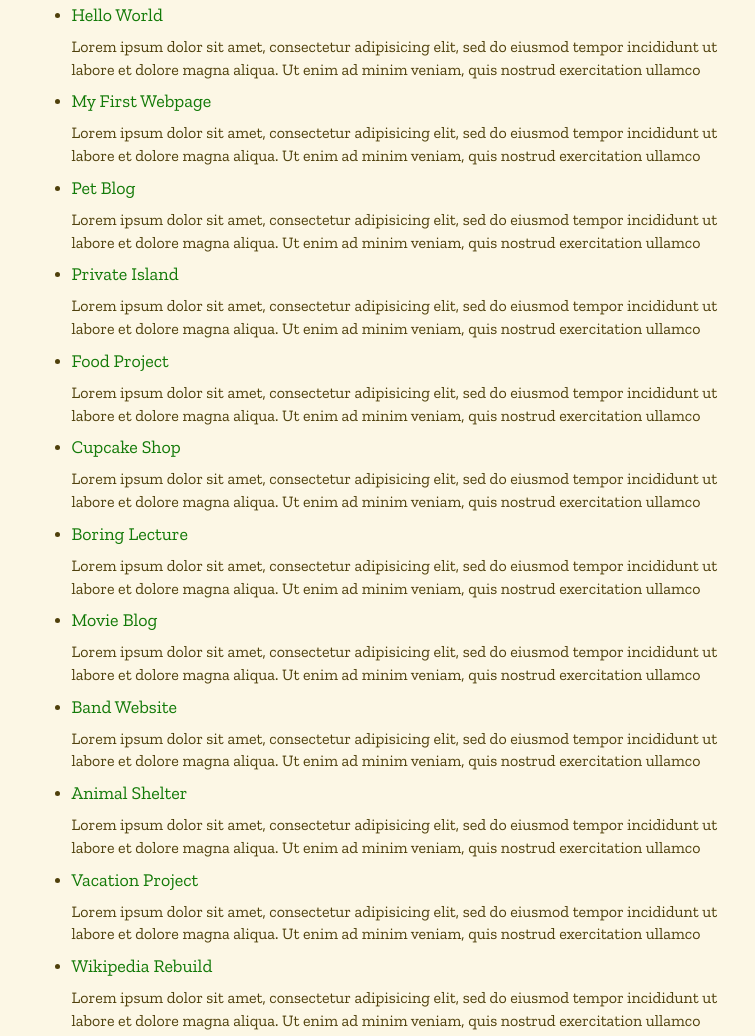
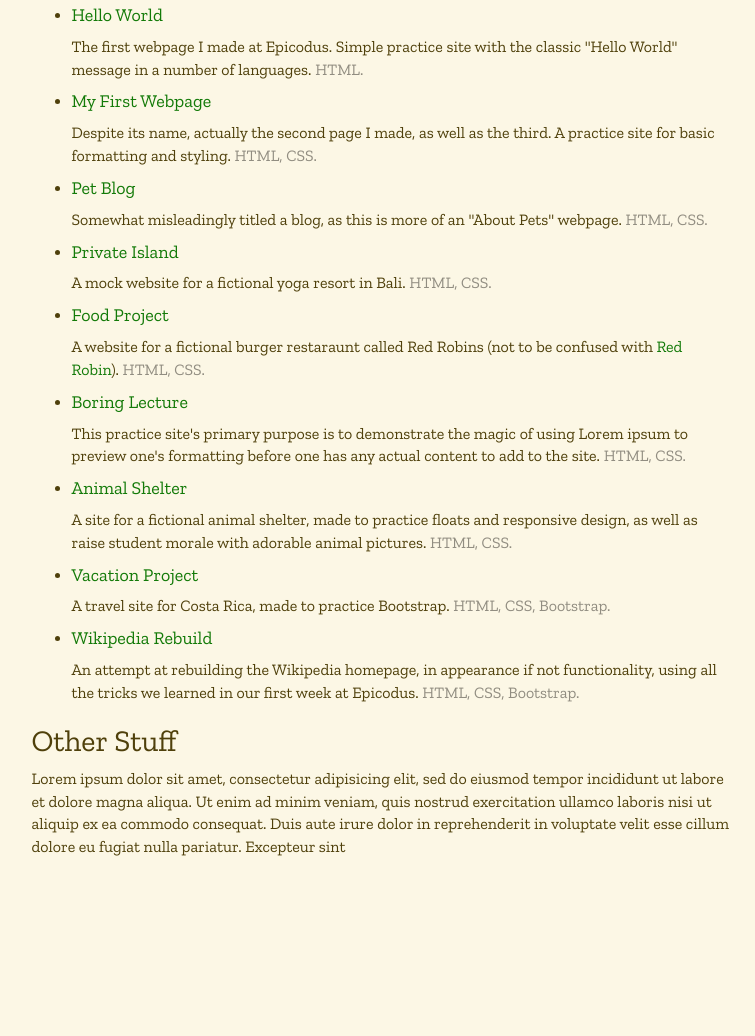
Before and after one commit to langlk/portfolio, a plain HTML site: page index.html in a window 1280 px wide. Shown: the part 1240-2276 px from the top of the page, without its empty margins (381-1136 px from the left). After the commit the page ends 2109 px from the top, so only its background shows below. Drawn offline with nearby package versions, Linux system fonts and the light colour scheme.

Commit message:
Update Projects section with descriptions and custom formatting.

```diff
--- a/css/styles.css
+++ b/css/styles.css
@@ -43,6 +43,10 @@
   list-style: none;
   padding: 0px;
   font-size: 20px;
+}
+
+.languages {
+  color: #918d81;
 }
 
 @media screen and (max-width: 991px) {
--- a/index.html
+++ b/index.html
@@ -75,51 +75,39 @@
           <ul>
             <li>
               <h4><a href="https://github.com/langlk/hello-world">Hello World</a></h4>
-              <p>Lorem ipsum dolor sit amet, consectetur adipisicing elit, sed do eiusmod tempor incididunt ut labore et dolore magna aliqua. Ut enim ad minim veniam, quis nostrud exercitation ullamco</p>
+              <p>The first webpage I made at Epicodus. Simple practice site with the classic "Hello World" message in a number of languages. <span class="languages">HTML.</span></p>
             </li>
             <li>
               <h4><a href="https://github.com/langlk/my-first-webpage">My First Webpage</a></h4>
-              <p>Lorem ipsum dolor sit amet, consectetur adipisicing elit, sed do eiusmod tempor incididunt ut labore et dolore magna aliqua. Ut enim ad minim veniam, quis nostrud exercitation ullamco</p>
+              <p>Despite its name, actually the second page I made, as well as the third. A practice site for basic formatting and styling. <span class="languages"> HTML, CSS.</span></p>
             </li>
             <li>
               <h4><a href="https://github.com/langlk/pet-blog">Pet Blog</a></h4>
-              <p>Lorem ipsum dolor sit amet, consectetur adipisicing elit, sed do eiusmod tempor incididunt ut labore et dolore magna aliqua. Ut enim ad minim veniam, quis nostrud exercitation ullamco</p>
+              <p>Somewhat misleadingly titled a blog, as this is more of an "About Pets" webpage. <span class="languages"> HTML, CSS.</span></p>
             </li>
             <li>
               <h4><a href="https://github.com/langlk/private-island">Private Island</a></h4>
-              <p>Lorem ipsum dolor sit amet, consectetur adipisicing elit, sed do eiusmod tempor incididunt ut labore et dolore magna aliqua. Ut enim ad minim veniam, quis nostrud exercitation ullamco</p>
+              <p>A mock website for a fictional yoga resort in Bali. <span class="languages">HTML, CSS.</span></p>
             </li>
             <li>
               <h4><a href="https://github.com/langlk/food-project">Food Project</a></h4>
-              <p>Lorem ipsum dolor sit amet, consectetur adipisicing elit, sed do eiusmod tempor incididunt ut labore et dolore magna aliqua. Ut enim ad minim veniam, quis nostrud exercitation ullamco</p>
-            </li>
-            <li>
-              <h4><a href="https://github.com/langlk/cupcake-shop">Cupcake Shop</a></h4>
-              <p>Lorem ipsum dolor sit amet, consectetur adipisicing elit, sed do eiusmod tempor incididunt ut labore et dolore magna aliqua. Ut enim ad minim veniam, quis nostrud exercitation ullamco</p>
+              <p>A website for a fictional burger restaraunt called Red Robins (not to be confused with <a href="https://www.redrobin.com/">Red Robin</a>). <span class="languages">HTML, CSS.</span></p>
             </li>
             <li>
               <h4><a href="https://github.com/langlk/boring-lecture">Boring Lecture</a></h4>
-              <p>Lorem ipsum dolor sit amet, consectetur adipisicing elit, sed do eiusmod tempor incididunt ut labore et dolore magna aliqua. Ut enim ad minim veniam, quis nostrud exercitation ullamco</p>
-            </li>
-            <li>
-              <h4><a href="https://github.com/langlk/blog-website">Movie Blog</a></h4>
-              <p>Lorem ipsum dolor sit amet, consectetur adipisicing elit, sed do eiusmod tempor incididunt ut labore et dolore magna aliqua. Ut enim ad minim veniam, quis nostrud exercitation ullamco</p>
-            </li>
-            <li>
-              <h4><a href="https://github.com/langlk/band-website">Band Website</a></h4>
-              <p>Lorem ipsum dolor sit amet, consectetur adipisicing elit, sed do eiusmod tempor incididunt ut labore et dolore magna aliqua. Ut enim ad minim veniam, quis nostrud exercitation ullamco</p>
+              <p>This practice site's primary purpose is to demonstrate the magic of using Lorem ipsum to preview one's formatting before one has any actual content to add to the site. <span class="languages">HTML, CSS.</span></p>
             </li>
             <li>
               <h4><a href="https://github.com/langlk/animal-shelter">Animal Shelter</a></h4>
-              <p>Lorem ipsum dolor sit amet, consectetur adipisicing elit, sed do eiusmod tempor incididunt ut labore et dolore magna aliqua. Ut enim ad minim veniam, quis nostrud exercitation ullamco</p>
+              <p>A site for a fictional animal shelter, made to practice floats and responsive design, as well as raise student morale with adorable animal pictures. <span class="languages">HTML, CSS.</span></p>
             </li>
             <li>
               <h4><a href="https://github.com/langlk/vacation-project">Vacation Project</a></h4>
-              <p>Lorem ipsum dolor sit amet, consectetur adipisicing elit, sed do eiusmod tempor incididunt ut labore et dolore magna aliqua. Ut enim ad minim veniam, quis nostrud exercitation ullamco</p>
+              <p>A travel site for Costa Rica, made to practice Bootstrap. <span class="languages">HTML, CSS, Bootstrap.</span></p>
             </li>
             <li>
               <h4><a href="https://github.com/langlk/wikipedia-rebuild">Wikipedia Rebuild</a></h4>
-              <p>Lorem ipsum dolor sit amet, consectetur adipisicing elit, sed do eiusmod tempor incididunt ut labore et dolore magna aliqua. Ut enim ad minim veniam, quis nostrud exercitation ullamco</p>
+              <p>An attempt at rebuilding the Wikipedia homepage, in appearance if not functionality, using all the tricks we learned in our first week at Epicodus. <span class="languages">HTML, CSS, Bootstrap.</span></p>
             </li>
           </ul>
 
```
